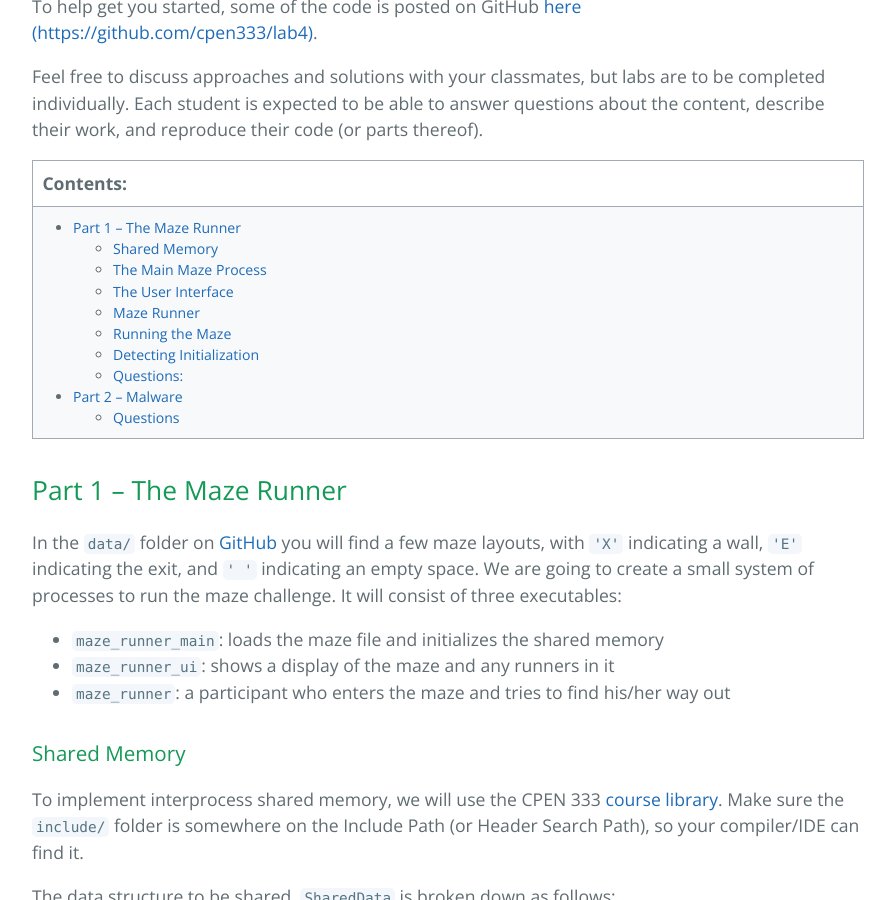
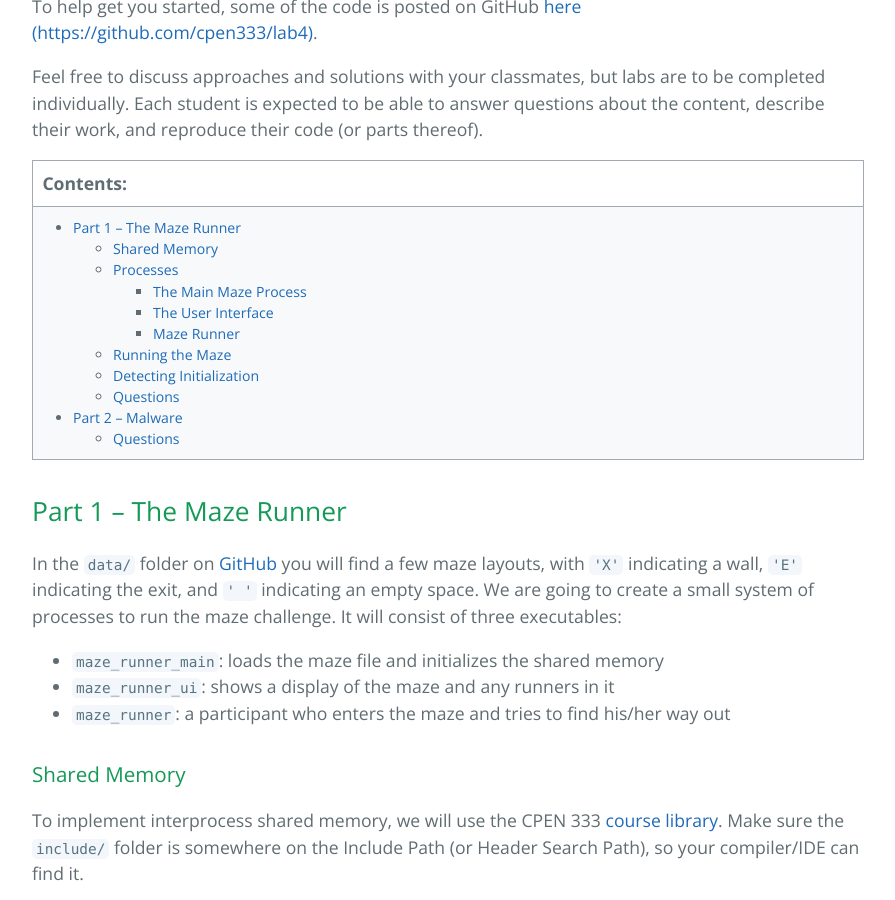
Before and after one commit to cpen333/cpen333.github.io, a Jekyll site: the page built from _labs/shmem.md, in a window 1280 px wide and 900 px high, scrolled down 759 px. Shown: the whole window, without its empty margins (192-1087 px from the left). Built offline with Jekyll 4.4.1, drawn with Linux system fonts in a browser that asks for light colours; some of the changed text lies outside the part shown.

Commit message:
changed TOC

````diff
--- a/_labs/shmem.md
+++ b/_labs/shmem.md
@@ -82,7 +82,8 @@ We can then use `memory` as if it were a pointer to the shared `SharedData` stru
 int rows = memory->minfo.rows;
 ```
 
-### The Main Maze Process
+### Processes
+#### The Main Maze Process
 
 The purpose of the main maze process, `maze_runner_main`, is to load a maze from a file, initialize the shared memory object, and generate random starting positions for all maze runners who may join.
 
@@ -130,7 +131,7 @@ int main(int argc, char* argv[]) {
 ```
 When the user hits the enter key, your code should use the shared memory to tell all other processes to quit.
 
-### The User Interface
+#### The User Interface
 
 The UI for this program, `maze_runner_ui`, is completely passive.  It simply displays the maze and the locations of any `runners` in it.  It uses the [`console`](https://cpen333.github.io/library/docs/html/classcpen333_1_1console.html) class for manipulating printed locations on the console (or terminal).  Note that this class uses special ANSI codes for the manipulation, so you need it a full-fledged console or terminal application that supports these for the display to work properly.  Windows `cmd.exe` -- launched by Visual Studio by default when running your program -- will do the job.  In Xcode, you will need to edit your [runtime *scheme*](https://stackoverflow.com/a/40361384/4266470) to use the Terminal app.
 
@@ -276,7 +277,7 @@ You have two tasks to complete:
 - finish the constructor, searching for and storing the location of the maze exit
 - add any mutual exclusion required to protect critical sections of code
 
-### Maze Runner
+#### Maze Runner
 
 The `maze_runner` process represents one of our maze participants.  Participants can join at any time once the `maze_runner_main` process has started.
 
@@ -383,7 +384,7 @@ In the `maze_runner_main` process, after the shared memory block has been initia
 
 In both `maze_runner_ui` and `maze_runner`, before we try to use any of the shared memory, first check that it has been initialized.  If it hasn't, then print an error message and quit immediately.
 
-### Questions:
+### Questions
 
 1. In the `MazeUI` class, what is the smallest section of code that needs to be protected by mutual exclusion?  Think about what might be considered *static* memory (i.e. remains constant) and what is *dynamic* memory (i.e. changing).
 2. In the `MazeRunner` constructor, why is only the access to `memory_->info.nrunners` protected?  Why can we get away with copying the runner's current location without needing to worry about mutual exclusion?
````
